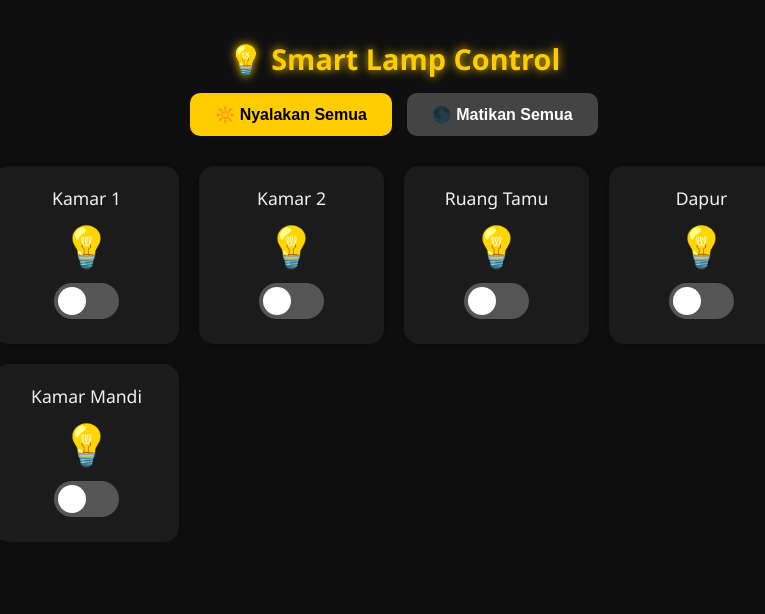
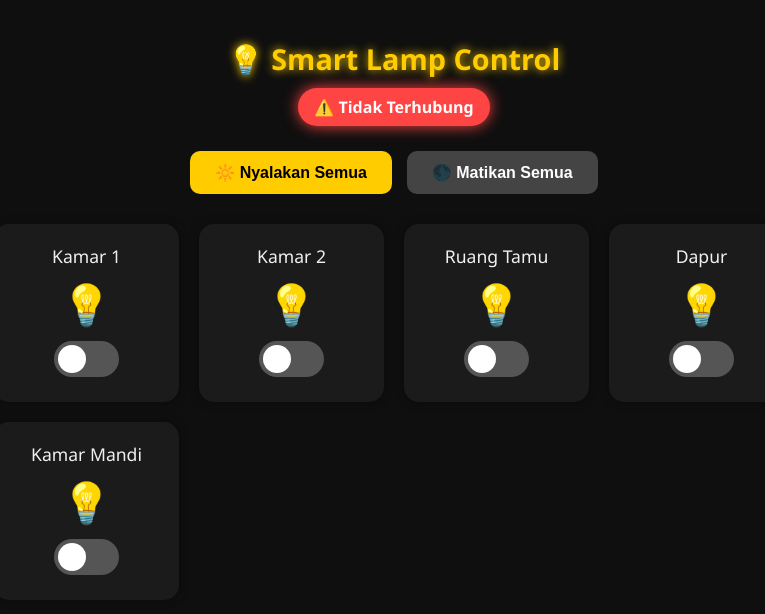
Before and after one commit to rplsmekenmo/lampuiot, a plain HTML site: page index.html in a window 1280 px wide. Shown: the whole page, without its empty margins (246-1011 px from the left). Drawn offline with Linux system fonts and the light colour scheme; no server answers.

Commit message:
Update index.html

```diff
--- a/index.html
+++ b/index.html
@@ -10,6 +10,8 @@
       --card-color: #1b1b1b;
       --accent: #ffcc00;
       --text: #f0f0f0;
+      --online: #00ff80;
+      --offline: #ff4444;
     }
 
     body {
@@ -24,8 +26,31 @@
     h1 {
       color: var(--accent);
       text-shadow: 0 0 10px var(--accent);
-      margin-bottom: 15px;
+      margin-bottom: 10px;
       font-size: 1.8rem;
+    }
+
+    /* Status ESP */
+    .status {
+      display: inline-block;
+      padding: 8px 16px;
+      border-radius: 20px;
+      font-weight: bold;
+      margin-bottom: 25px;
+      box-shadow: 0 0 10px rgba(0,0,0,0.4);
+      transition: 0.3s;
+    }
+
+    .online {
+      background: var(--online);
+      color: #000;
+      box-shadow: 0 0 15px var(--online);
+    }
+
+    .offline {
+      background: var(--offline);
+      color: #fff;
+      box-shadow: 0 0 15px var(--offline);
     }
 
     /* Tombol utama */
@@ -144,15 +169,9 @@
 
     /* Responsive */
     @media (max-width: 768px) {
-      h1 {
-        font-size: 1.5rem;
-      }
-      .icon {
-        font-size: 35px;
-      }
-      .lamp-card {
-        padding: 15px;
-      }
+      h1 { font-size: 1.5rem; }
+      .icon { font-size: 35px; }
+      .lamp-card { padding: 15px; }
     }
 
     @media (max-width: 480px) {
@@ -160,22 +179,16 @@
         grid-template-columns: repeat(auto-fit, minmax(150px, 1fr));
         gap: 15px;
       }
-      .switch {
-        width: 55px;
-        height: 30px;
-      }
-      .slider:before {
-        width: 24px;
-        height: 24px;
-      }
-      .lamp-name {
-        font-size: 1rem;
-      }
+      .switch { width: 55px; height: 30px; }
+      .slider:before { width: 24px; height: 24px; }
+      .lamp-name { font-size: 1rem; }
     }
   </style>
 </head>
 <body>
   <h1>💡 Smart Lamp Control</h1>
+
+  <div id="espStatus" class="status offline">🔴 Offline</div>
 
   <div class="control-buttons">
     <button class="btn-main" onclick="nyalakanSemua()">🔆 Nyalakan Semua</button>
@@ -230,7 +243,7 @@
   </div>
 
   <script>
-    const TOKEN = "pVGfxPE76jiR8CV3POTuKffwEQ2iq388"; // Ganti token sesuai Blynk kamu
+    const TOKEN = "pVGfxPE76jiR8CV3POTuKffwEQ2iq388"; // Ganti dengan token kamu
     const totalLamps = 5;
 
     function toggleLamp(pin, state) {
@@ -261,6 +274,30 @@
         toggleLamp(i, false);
       }
     }
+
+    // 🔍 Cek status ESP online/offline
+    function cekStatusESP() {
+      fetch(`https://blynk.cloud/external/api/isHardwareConnected?token=${TOKEN}`)
+        .then(res => res.text())
+        .then(status => {
+          const statusEl = document.getElementById("espStatus");
+          if (status.includes("true")) {
+            statusEl.textContent = "🟢 Online";
+            statusEl.className = "status online";
+          } else {
+            statusEl.textContent = "🔴 Offline";
+            statusEl.className = "status offline";
+          }
+        })
+        .catch(() => {
+          const statusEl = document.getElementById("espStatus");
+          statusEl.textContent = "⚠️ Tidak Terhubung";
+          statusEl.className = "status offline";
+        });
+    }
+
+    cekStatusESP(); // Cek awal
+    setInterval(cekStatusESP, 5000); // Update tiap 5 detik
   </script>
 </body>
 </html>
```
